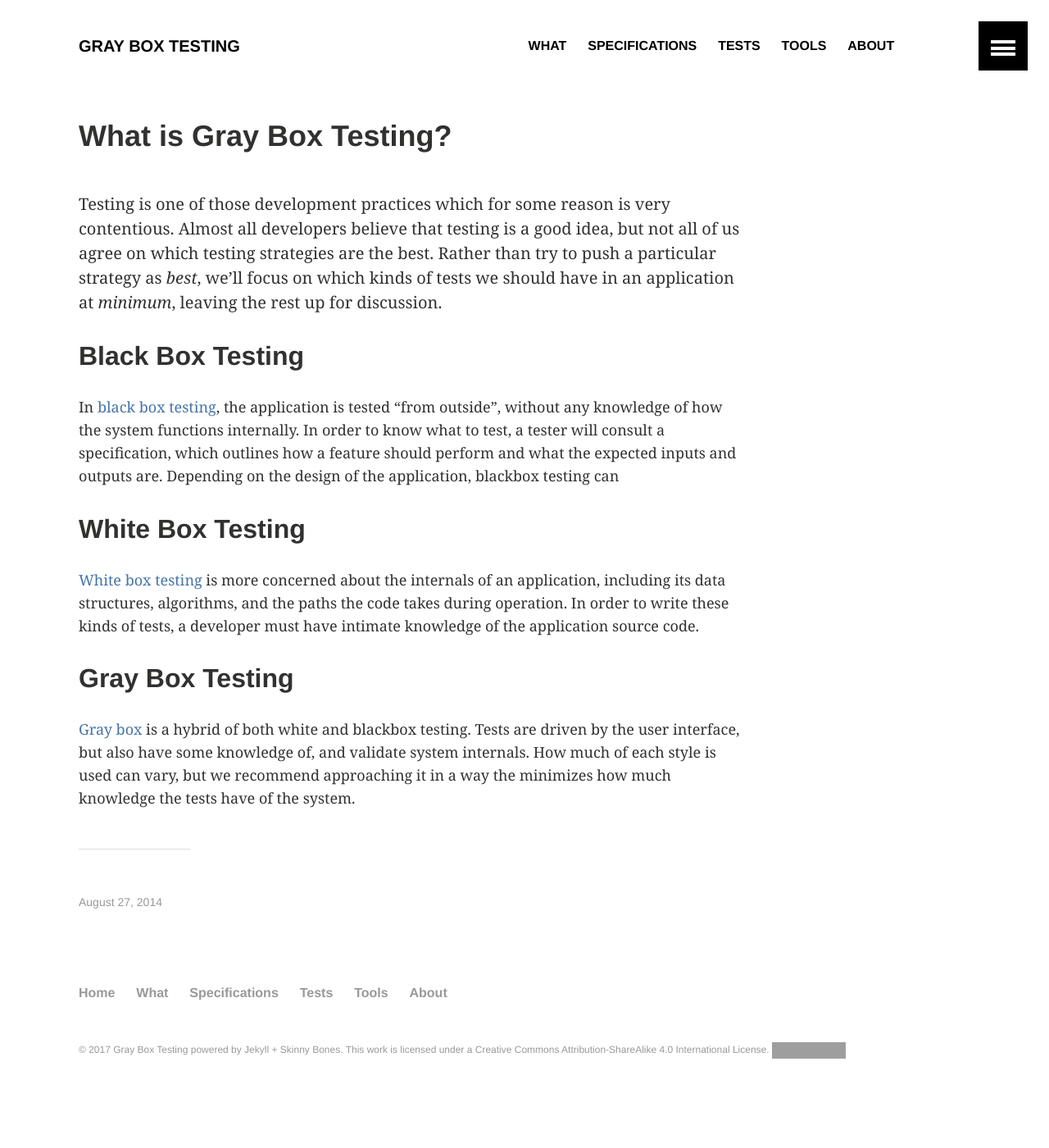
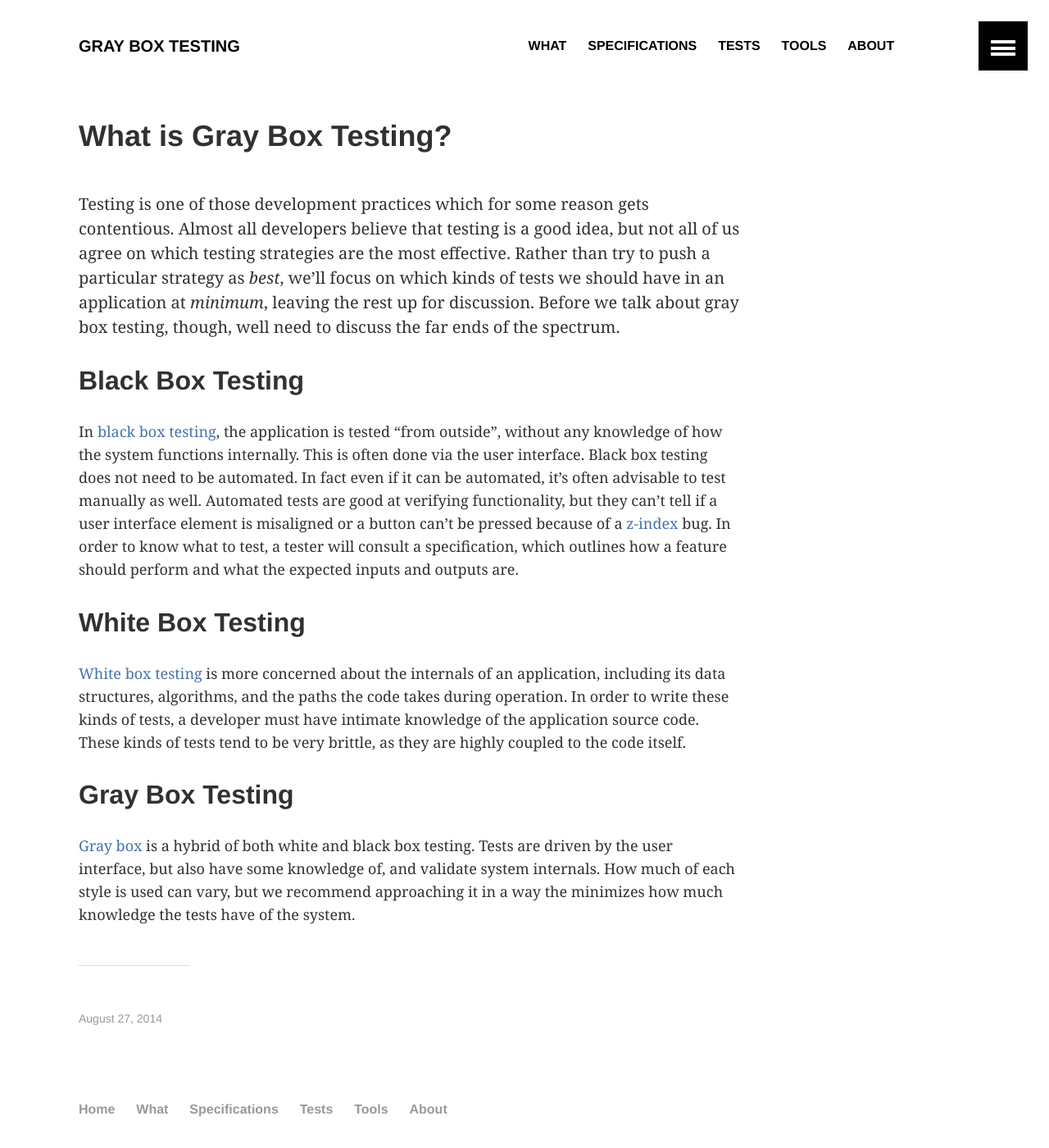
Before and after one commit to dfox/graybox-testing.org, a Jekyll site: the page built from what/index.md, in a window 1280 px wide and 1400 px high. Shown: the whole window at 82% size. Built offline with Jekyll 4.4.1, drawn with Linux system fonts in a browser that asks for light colours; grey boxes are pictures that could not be loaded.

Commit message:
Updated content in what section

```diff
--- a/what/index.md
+++ b/what/index.md
@@ -12,21 +12,29 @@ share: false
 ads: false
 ---
 
-Testing is one of those development practices which for some reason is
-very contentious. Almost all developers believe that testing is a good
-idea, but not all of us agree on which testing strategies are the
-best. Rather than try to push a particular strategy as *best*, we'll
-focus on which kinds of tests we should have in an application at
-*minimum*, leaving the rest up for discussion.
+Testing is one of those development practices which for some reason
+gets contentious. Almost all developers believe that testing is a good
+idea, but not all of us agree on which testing strategies are the most
+effective. Rather than try to push a particular strategy as *best*,
+we'll focus on which kinds of tests we should have in an application
+at *minimum*, leaving the rest up for discussion. Before we talk about
+gray box testing, though, well need to discuss the far ends of the
+spectrum.
 
 ## Black Box Testing
 
 In [black box testing](https://en.wikipedia.org/wiki/Black-box_testing), the
 application is tested "from outside", without any knowledge of how the
-system functions internally. In order to know what to test, a tester
-will consult a specification, which outlines how a feature should
-perform and what the expected inputs and outputs are. Depending on the
-design of the application, blackbox testing can
+system functions internally. This is often done via the user
+interface. Black box testing does not need to be automated. In fact
+even if it can be automated, it's often advisable to test manually as
+well.  Automated tests are good at verifying functionality, but they
+can't tell if a user interface element is misaligned or a button can't
+be pressed because of a
+[z-index](https://developer.mozilla.org/en-US/docs/Web/CSS/z-index)
+bug. In order to know what to test, a tester will consult a
+specification, which outlines how a feature should perform and what
+the expected inputs and outputs are.
 
 ## White Box Testing
 
@@ -34,12 +42,14 @@ design of the application, blackbox testing can
 is more concerned about the internals of an application, including its
 data structures, algorithms, and the paths the code takes during
 operation. In order to write these kinds of tests, a developer must
-have intimate knowledge of the application source code.
+have intimate knowledge of the application source code. These kinds of
+tests tend to be very brittle, as they are highly coupled to the code
+itself.
 
 ## Gray Box Testing
 
 [Gray box](https://en.wikipedia.org/wiki/Gray_box_testing) is a hybrid
-of both white and blackbox testing. Tests are driven by the user
+of both white and black box testing. Tests are driven by the user
 interface, but also have some knowledge of, and validate system
 internals. How much of each style is used can vary, but we recommend
 approaching it in a way the minimizes how much knowledge the tests
```
